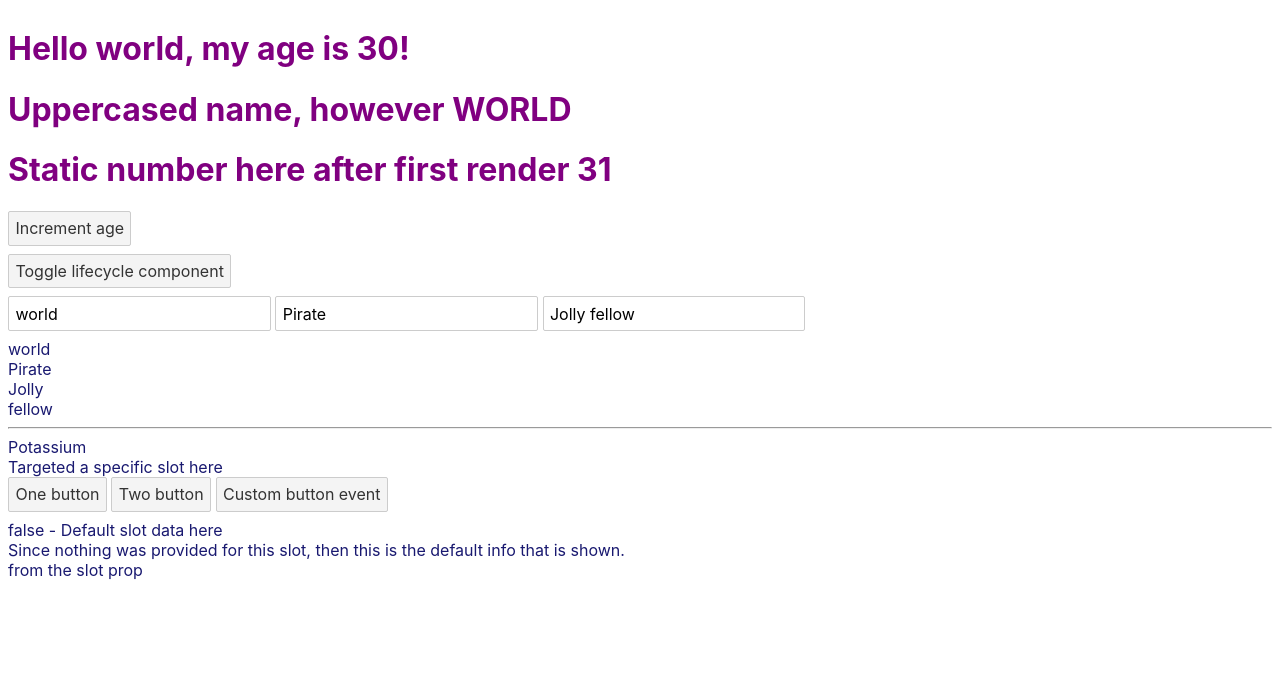
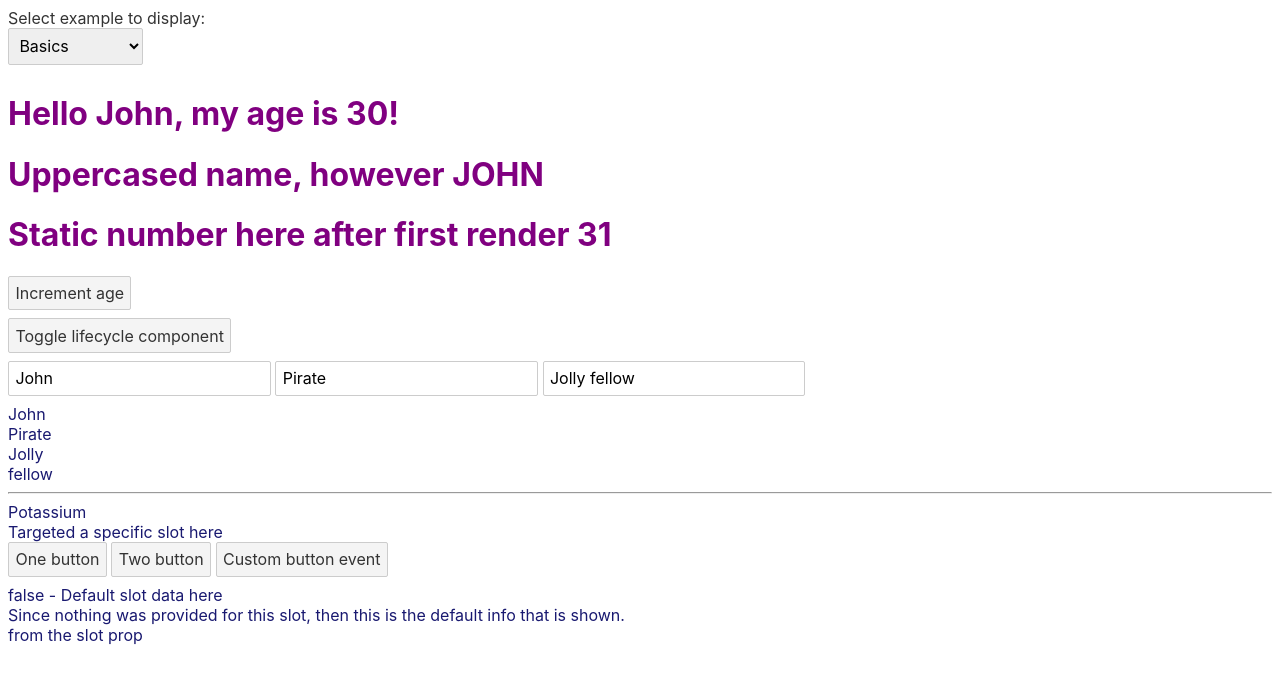
Before and after one commit to Hansmu/svelte-tutorial, a Svelte app in the folder first/: page / in a window 1280 px wide. Shown: the top 682 px of the page. Built offline with nearby package versions, Linux system fonts and the light colour scheme.

Commit message:
Separate basic examples in code

```diff
--- a/first/src/App.svelte
+++ b/first/src/App.svelte
@@ -1,78 +1,24 @@
 <script lang="ts">
-  // When you're importing another component, then the component will be under the default import
-  // Same as React, you're going to want to name them in PascalCase, because that's how it differentiates between custom and regular tags
-  import ContactCard from './ContactCard.svelte';
-  import LifecycleComponent from "./LifecycleComponent.svelte";
+    import ExamplesToggle, {Example} from "./ExamplesToggle.svelte";
+    import Basics from "./basics/Basics.svelte";
+    import FormBindings from "./formBindings/FormBindings.svelte";
 
-  // When you're adding `export` to name, this means that the variable can be set from outside of the component.
-	export let name: string = 'John';
-	export let title: string = 'Pirate';
-	export let description: string = 'Jolly fellow';
+    let selectedOption: Example = Example.BASICS;
 
-  // Notice how a prop has been set for this as well in the parent file.
-  // But since it is not exported, then it cannot be initialized by them.
-  let age = 30;
-
-  // In this example, we're using this variable in a single place.
-  // It becomes useful, when you have re-use for it.
-  $: uppercaseName = name.toUpperCase();
-  // You can, however, run whatever bit of code you want with the reactive statement.
-  $: {
-    console.log('Run wild with your imagination, but have a changing variable here.', age)
-  }
-
-  // Notice how this kind of thing doesn't get recalculated on each render, though.
-  // And compare it with the reactive variable above.
-  let agePlusOne = age + 1;
-
-  function incrementAge() {
-    age++;
-  }
-
-  function onNameChange(event: any) {
-      name = event.target!.value;
-  }
-
-  let lifecycleComponentEnabled = false;
-
-  function toggleLifecycleComponent() {
-      lifecycleComponentEnabled = !lifecycleComponentEnabled;
-  }
+    $: {
+        console.log(selectedOption)
+    }
 </script>
 
-<style>
-	h1 {
-		color: purple;
-	}
-</style>
-
-<h1>Hello {name}, my age is {age}!</h1>
-<h1>Uppercased name, however {uppercaseName}</h1>
-<h1>Static number here after first render {agePlusOne}</h1>
-<!-- To add event listeners, you can prepend it with a `on:` -->
-<button on:click={incrementAge}>Increment age</button>
+<ExamplesToggle bind:chosenOption={selectedOption} />
 
 <div>
-    <button on:click={toggleLifecycleComponent}>
-        Toggle lifecycle component
-    </button>
+    {#if selectedOption === Example.BASICS}
+        <Basics />
+    {/if}
 
-    {#if lifecycleComponentEnabled}
-        <LifecycleComponent />
+    {#if selectedOption === Example.FORM_BINDING}
+        <FormBindings />
     {/if}
+
 </div>
-<!-- If you add just the `value` setting, then the data is unidirectional. -->
-<!-- If you want it to be bidirectional, then you need to listen for input. -->
-<!-- <input type="text" value={name} on:input={onNameChange} /> -->
-<!-- There is a shorter way of writing it, though -->
-<input type="text" bind:value={name} />
-<input type="text" bind:value={title} />
-<input type="text" bind:value={description} />
-
-<!-- If key and value are the same, then you can omit the longer syntax and just add the prop with
-{description} -->
-<ContactCard
-  userName={name}
-  {description}
-  jobTitle={title}
-/>
--- /dev/null
+++ b/first/src/ExamplesToggle.svelte
@@ -0,0 +1,20 @@
+<script context="module" lang="ts">
+    export enum Example {
+        BASICS = 'Basics',
+        FORM_BINDING = 'Form binding'
+    }
+</script>
+
+<script lang="ts">
+    export let chosenOption: Example;
+</script>
+
+<label for="example">Select example to display:</label>
+
+<select name="example" id="example" bind:value={chosenOption}>
+    {#each Object.values(Example) as value}
+        <option value={value}>
+            {value}
+        </option>
+    {/each}
+</select>
--- /dev/null
+++ b/first/src/basics/Basics.svelte
@@ -0,0 +1,78 @@
+<script lang="ts">
+    // When you're importing another component, then the component will be under the default import
+    // Same as React, you're going to want to name them in PascalCase, because that's how it differentiates between custom and regular tags
+    import ContactCard from './ContactCard.svelte';
+    import LifecycleComponent from "./LifecycleComponent.svelte";
+
+    // When you're adding `export` to name, this means that the variable can be set from outside of the component.
+    export let name: string = 'John';
+    export let title: string = 'Pirate';
+    export let description: string = 'Jolly fellow';
+
+    // Notice how a prop has been set for this as well in the parent file.
+    // But since it is not exported, then it cannot be initialized by them.
+    let age = 30;
+
+    // In this example, we're using this variable in a single place.
+    // It becomes useful, when you have re-use for it.
+    $: uppercaseName = name.toUpperCase();
+    // You can, however, run whatever bit of code you want with the reactive statement.
+    $: {
+        console.log('Run wild with your imagination, but have a changing variable here.', age)
+    }
+
+    // Notice how this kind of thing doesn't get recalculated on each render, though.
+    // And compare it with the reactive variable above.
+    let agePlusOne = age + 1;
+
+    function incrementAge() {
+        age++;
+    }
+
+    function onNameChange(event: any) {
+        name = event.target!.value;
+    }
+
+    let lifecycleComponentEnabled = false;
+
+    function toggleLifecycleComponent() {
+        lifecycleComponentEnabled = !lifecycleComponentEnabled;
+    }
+</script>
+
+<style>
+    h1 {
+        color: purple;
+    }
+</style>
+
+<h1>Hello {name}, my age is {age}!</h1>
+<h1>Uppercased name, however {uppercaseName}</h1>
+<h1>Static number here after first render {agePlusOne}</h1>
+<!-- To add event listeners, you can prepend it with a `on:` -->
+<button on:click={incrementAge}>Increment age</button>
+
+<div>
+    <button on:click={toggleLifecycleComponent}>
+        Toggle lifecycle component
+    </button>
+
+    {#if lifecycleComponentEnabled}
+        <LifecycleComponent />
+    {/if}
+</div>
+<!-- If you add just the `value` setting, then the data is unidirectional. -->
+<!-- If you want it to be bidirectional, then you need to listen for input. -->
+<!-- <input type="text" value={name} on:input={onNameChange} /> -->
+<!-- There is a shorter way of writing it, though -->
+<input type="text" bind:value={name} />
+<input type="text" bind:value={title} />
+<input type="text" bind:value={description} />
+
+<!-- If key and value are the same, then you can omit the longer syntax and just add the prop with
+{description} -->
+<ContactCard
+        userName={name}
+        {description}
+        jobTitle={title}
+/>
--- /dev/null
+++ b/first/src/formBindings/CustomInput.svelte
@@ -0,0 +1,5 @@
+<script lang="ts">
+    export let val: string;
+</script>
+
+<input type="text" bind:value={val}>
--- /dev/null
+++ b/first/src/formBindings/FormBindings.svelte
@@ -0,0 +1,6 @@
+<script lang="ts">
+    let val = '';
+</script>
+
+<!--<input type="text" value={val} on:change={setValue}>-->
+<input type="text" bind:value={val}>
```
Also changed, not shown: first/src/basics/AnotherComponent.svelte (renamed from first/src/AnotherComponent.svelte), first/src/basics/ContactCard.svelte (renamed from first/src/ContactCard.svelte), first/src/basics/LifecycleComponent.svelte (renamed from first/src/LifecycleComponent.svelte).
